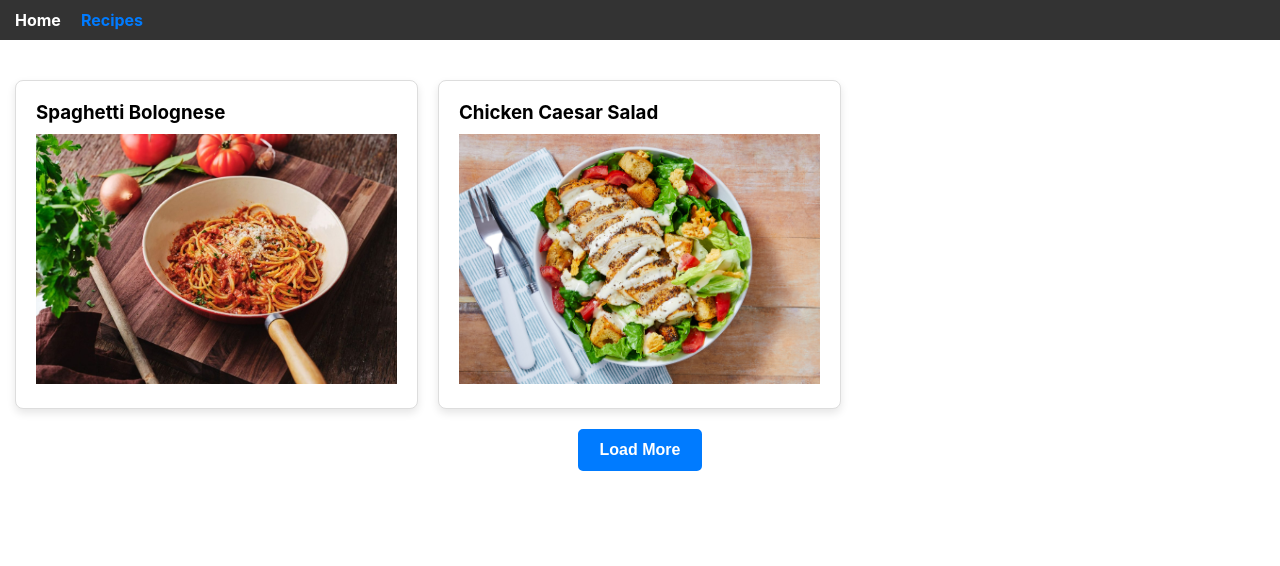
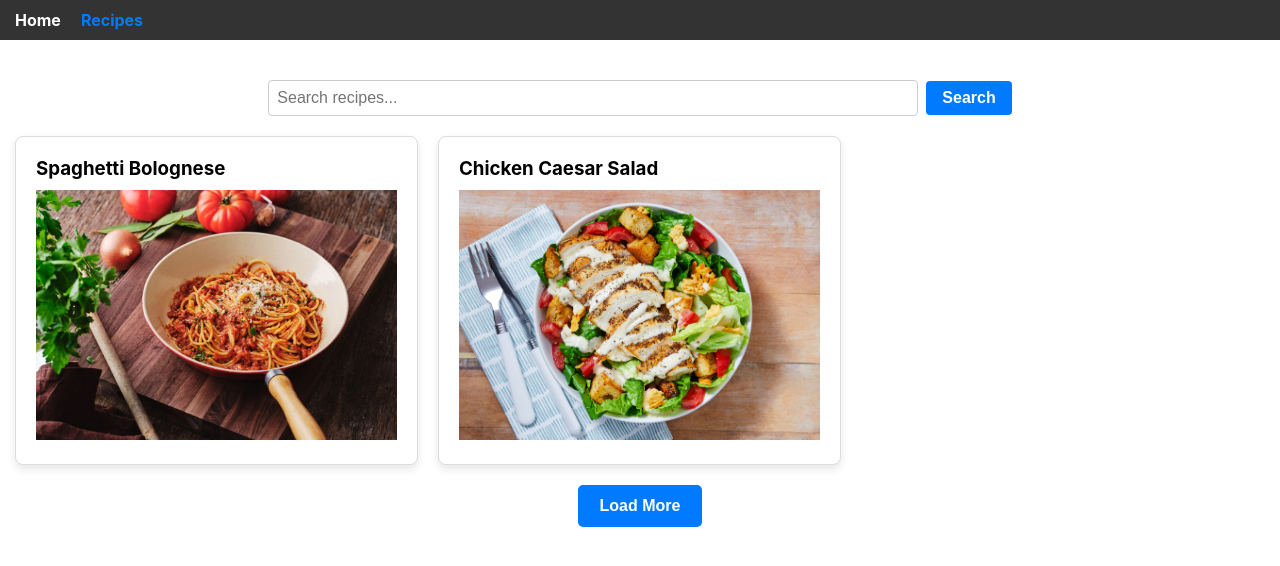
Before and after one commit to taniaomelko/recipe-app, a React (Create React App) app: page /recipes in a window 1280 px wide. Shown: the top 566 px of the page. Built offline with nearby package versions, Linux system fonts and the light colour scheme.

Commit message:
add redux. search

```diff
--- a/package.json
+++ b/package.json
@@ -4,6 +4,7 @@
   "private": true,
   "homepage": "https://taniaomelko.github.io/recipe-app",
   "dependencies": {
+    "@reduxjs/toolkit": "^2.0.1",
     "@testing-library/jest-dom": "^5.17.0",
     "@testing-library/react": "^13.4.0",
     "@testing-library/user-event": "^13.5.0",
@@ -14,8 +15,10 @@
     "axios": "^1.6.2",
     "react": "^18.2.0",
     "react-dom": "^18.2.0",
+    "react-redux": "^9.0.4",
     "react-router-dom": "^6.20.1",
     "react-scripts": "5.0.1",
+    "redux": "^5.0.0",
     "sass": "^1.69.5",
     "typescript": "^4.9.5",
     "web-vitals": "^2.1.4"
--- /dev/null
+++ b/src/actions/index.ts
@@ -0,0 +1,15 @@
+import { IRecipe } from "../types/IRecipe";
+
+export const fetchRecipesAction = (recipes: IRecipe[]) => ({
+  type: 'FETCH_RECIPES' as const,
+  payload: recipes,
+});
+
+export const loadMoreAction = () => ({
+  type: 'LOAD_MORE' as const,
+});
+
+export const searchRecipes = (query: string) => ({
+  type: 'SEARCH_RECIPES' as const,
+  payload: query,
+});
--- a/src/components/Recipe/Recipe.tsx
+++ b/src/components/Recipe/Recipe.tsx
@@ -3,6 +3,7 @@ import { IRecipe } from "../../types/IRecipe";
 import './Recipe.scss';
 import { useParams, useNavigate } from "react-router-dom";
 import { getData } from "../../data/api";
+import { generateRecipeLink } from "../../utils";
 
 export const Recipe: React.FC = () => {
   const { title = '' } = useParams<{ title: string }>();
@@ -23,10 +24,6 @@ export const Recipe: React.FC = () => {
   useEffect(() => {
     setCurrentRecipe(allRecipes.find(recipe => generateRecipeLink(recipe.title) === title));
   }, [allRecipes, title]);
-
-  const generateRecipeLink = (title:string) => {
-    return `${title.toLowerCase().replace(/\s+/g, '-')}`;
-  };
 
   const handlePrevClick = () => {
     navigate(-1);
--- a/src/components/RecipesList/RecipesList.scss
+++ b/src/components/RecipesList/RecipesList.scss
@@ -1,6 +1,9 @@
 .recipes {
   padding-top: 40px;
   padding-bottom: 40px;
+}
+.recipes__search {
+  margin-bottom: 20px;
 }
 .recipes__list {
   display: flex;
--- a/src/components/RecipesList/RecipesList.tsx
+++ b/src/components/RecipesList/RecipesList.tsx
@@ -1,41 +1,44 @@
-import React, { useState, useEffect } from "react";
+import React, { useEffect, useReducer } from "react";
 import { Link } from 'react-router-dom';
 import { getData } from "../../data/api";
 import { IRecipe } from "../../types/IRecipe";
 import './RecipesList.scss';
+import { fetchRecipesAction, loadMoreAction } from "../../actions";
+import { recipesListReducer } from "../../reducers/recipesList";
+import { generateRecipeLink } from "../../utils";
+import { Search } from "../Search/Search";
 
 interface RecipesListProps {
   recipes?: IRecipe[];
 }
 export const RecipesList: React.FC<RecipesListProps> = () => {
-  const [allRecipes, setAllRecipes] = useState<IRecipe[]>([]);
-  const [visibleRecipes, setVisibleRecipes] = useState<IRecipe[]>([]);
+  const [ state, dispatch ] = useReducer(recipesListReducer, {
+    allRecipes: [],
+    visibleRecipes: [],
+    searchQuery: '',
+  });
 
   useEffect(() => {
     const fetchRecipes = async () => {
       const data = await getData();
-      setAllRecipes(data);
-      setVisibleRecipes(data.slice(0, 2));
+      dispatch(fetchRecipesAction(data));
     };
 
     fetchRecipes();
   }, []);
 
   const loadMore = () => {
-    const currentLength = visibleRecipes.length;
-    const newVisibleRecipes = allRecipes.slice(currentLength, currentLength + 2);
-    setVisibleRecipes((prevVisibleRecipes) => [...prevVisibleRecipes, ...newVisibleRecipes]);
-  };
-
-  const generateRecipeLink = (title:string) => {
-    return `${title.toLowerCase().replace(/\s+/g, '-')}`;
+    dispatch(loadMoreAction());
   };
 
   return (
     <section className="recipes">
       <div className="container">
+        <div className="recipes__search">
+          <Search />
+        </div>
         <div className="recipes__list">
-          {visibleRecipes.map(recipe => (
+          {state.visibleRecipes.map(recipe => (
             <Link to={`/recipes/${generateRecipeLink(recipe.title)}`} key={recipe.id} className="recipe-item">
               <h3 className="recipe-title">
                 {recipe.title}
@@ -46,7 +49,7 @@ export const RecipesList: React.FC<RecipesListProps> = () => {
         </div>
 
         <div className="load-more-btn">
-          {visibleRecipes.length < allRecipes.length && (
+          {state.visibleRecipes.length < state.allRecipes.length && (
             <button onClick={loadMore}>Load More</button>
           )}
         </div>
--- /dev/null
+++ b/src/components/Search/Search.scss
@@ -0,0 +1,31 @@
+.search-container {
+  display: flex;
+  justify-content: center;
+  align-items: center;
+  .search-input {
+    padding: 8px;
+    font-size: 16px;
+    border: 1px solid #ccc;
+    border-radius: 4px;
+    margin-right: 8px;
+    width: 100%;
+    max-width: 650px;
+    &:focus {
+      outline: none;
+      border-color: #007bff;
+    }
+  }
+  .search-button {
+    padding: 8px 16px;
+    font-size: 16px;
+    font-weight: bold;
+    background-color: #007bff;
+    color: #fff;
+    border: none;
+    border-radius: 4px;
+    cursor: pointer;
+    &:hover {
+      background-color: #0056b3;
+    }
+  }
+}
--- /dev/null
+++ b/src/components/Search/Search.tsx
@@ -0,0 +1,33 @@
+import React, { useReducer, MouseEvent } from 'react';
+import './Search.scss';
+import { searchRecipes } from '../../actions';
+import { recipesListReducer } from '../../reducers/recipesList';
+
+export const Search: React.FC = () => {
+  const [state, dispatch] = useReducer(recipesListReducer, {
+    allRecipes: [],
+    visibleRecipes: [],
+    searchQuery: '',
+  });
+
+  const handleSearch = (e: MouseEvent<HTMLButtonElement>) => {
+    e.preventDefault();
+    console.log('Searching for:', state.searchQuery);
+    dispatch(searchRecipes(state.searchQuery));
+  };
+
+  return (
+    <div className="search-container">
+      <input
+        type="text"
+        placeholder="Search recipes..."
+        value={state.searchQuery}
+        onChange={(e) => dispatch(searchRecipes(e.target.value))}
+        className="search-input"
+      />
+      <button onClick={handleSearch} className="search-button">
+        Search
+      </button>
+    </div>
+  );
+};
--- a/src/index.tsx
+++ b/src/index.tsx
@@ -3,13 +3,17 @@ import ReactDOM from 'react-dom/client';
 import './index.css';
 import App from './App';
 import reportWebVitals from './reportWebVitals';
+import { Provider } from 'react-redux';
+import { store } from './store';
 
 const root = ReactDOM.createRoot(
   document.getElementById('root') as HTMLElement
 );
 root.render(
   <React.StrictMode>
-    <App />
+    <Provider store={store}>
+      <App />
+    </Provider>
   </React.StrictMode>
 );
 
--- /dev/null
+++ b/src/reducers/index.ts
@@ -0,0 +1,6 @@
+import { combineReducers } from "redux";
+import { recipesListReducer } from "./recipesList";
+
+export const allReducers = combineReducers({
+  recipesListReducer,
+});
--- /dev/null
+++ b/src/reducers/recipesList.ts
@@ -0,0 +1,49 @@
+import { IRecipe } from "../types/IRecipe";
+
+const initialState = {
+  allRecipes: [],
+  visibleRecipes: [],
+  searchQuery: '',
+};
+
+interface RecipesListState {
+  allRecipes: IRecipe[];
+  visibleRecipes: IRecipe[];
+  searchQuery: string,
+}
+
+type RecipesListAction =
+  | { type: 'FETCH_RECIPES'; payload: IRecipe[] }
+  | { type: 'LOAD_MORE' }
+  | { type: 'SEARCH_RECIPES'; payload: string };
+
+export const recipesListReducer = (state: RecipesListState = initialState, action: RecipesListAction): RecipesListState => {
+  switch (action.type) {
+    case 'FETCH_RECIPES':
+      return {
+        ...state,
+        allRecipes: action.payload,
+        visibleRecipes: action.payload.slice(0, 2),
+      };
+    case 'LOAD_MORE':
+      const currentLength = state.visibleRecipes.length;
+      const newVisibleRecipes = state.allRecipes.slice(currentLength, currentLength + 2);
+      return {
+        ...state,
+        visibleRecipes: [...state.visibleRecipes, ...newVisibleRecipes],
+      };
+    case 'SEARCH_RECIPES':
+      console.log(state);
+      const searchQuery = action.payload.toLowerCase();
+      const filteredRecipes = state.allRecipes.filter((recipe) =>
+        recipe.title.toLowerCase().includes(searchQuery)
+      );
+      return {
+        ...state,
+        searchQuery,
+        visibleRecipes: filteredRecipes,
+      };
+    default:
+      return state;
+  }
+}
--- /dev/null
+++ b/src/store.ts
@@ -0,0 +1,6 @@
+import { configureStore } from '@reduxjs/toolkit';
+import { allReducers } from './reducers';
+
+export const store = configureStore({
+  reducer: allReducers,
+});
--- /dev/null
+++ b/src/utils.ts
@@ -0,0 +1,3 @@
+export const generateRecipeLink = (title: string) => {
+  return `${title.toLowerCase().replace(/\s+/g, '-')}`;
+};
```
Also changed, not shown: 1 other file (tests, documents, lock files or other folders).
